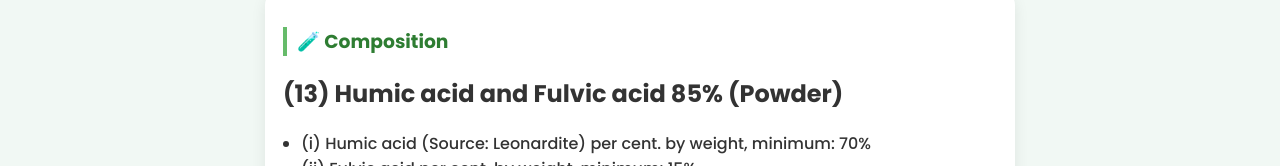
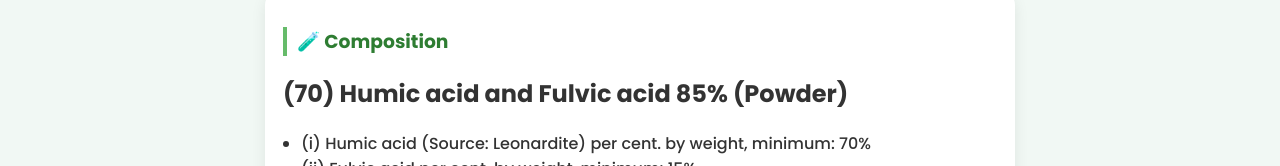
Before and after one commit to SBA-I/PRODUCT-QR, a plain HTML site: page ROOTS KING.html in a window 1280 px wide. Shown: the part 566-732 px from the top of the page. Drawn offline with Linux system fonts and the light colour scheme.

Commit message:
Update ROOTS KING.html

```diff
--- a/ROOTS KING.html
+++ b/ROOTS KING.html
@@ -152,7 +152,7 @@ footer {
 
   <div class="card">
     <h3>🧪 Composition</h3>
-    <h2> (13) Humic acid and Fulvic acid 85% (Powder)</h2>
+    <h2> (70) Humic acid and Fulvic acid 85% (Powder)</h2>
     <ul>
       <li>(i)   Humic acid (Source: Leonardite) per cent. by weight, minimum: 70%</li>
       <li>(ii)  Fulvic acid per cent. by weight, minimum: 15%</li>
```
